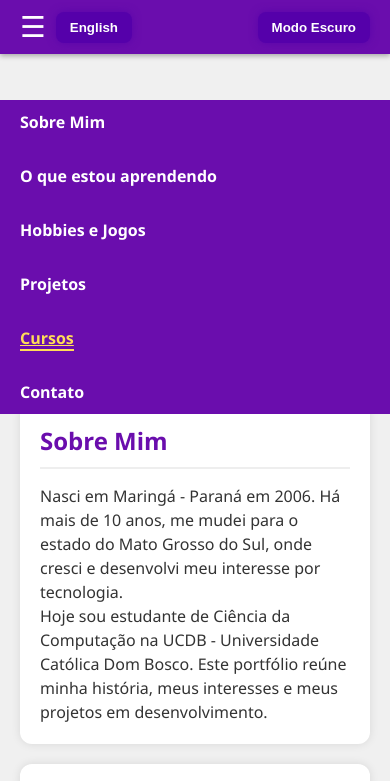
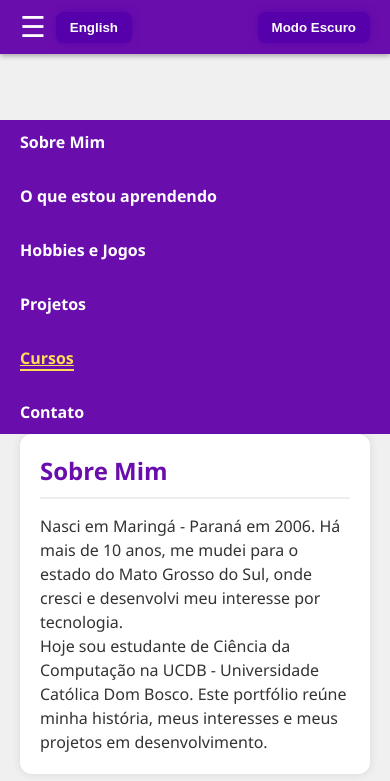
Before and after one commit to AudoNatario/Site-Audo, a plain HTML site: page index.html in a window 390 px wide. Both pictures are taken after a click on the button "Abrir Menu". Shown: the top 781 px of the page. Drawn offline with nearby package versions, Linux system fonts and the light colour scheme; a script that the page names is missing.

Commit message:
alterando menu no mobile

```diff
--- a/estilos/style.css
+++ b/estilos/style.css
@@ -243,18 +243,20 @@ body.dark-mode #menu-fixo ul li a.ativo {
     flex-direction: column;
     background-color: #6a0dad;
     position: absolute;
-    top: 50px;
+    top: 60px;
     left: 0;
     width: 100%;
     display: none;
   }
-
+    #menu-fixo {
+    top: 60px; /* sobe um pouco mais o menu fixo */
+  }
   #menu-fixo ul.aberto {
     display: flex;
   }
 
   body {
-    padding-top: 100px;
+    padding-top: 130px;
   }
 }
 
```
